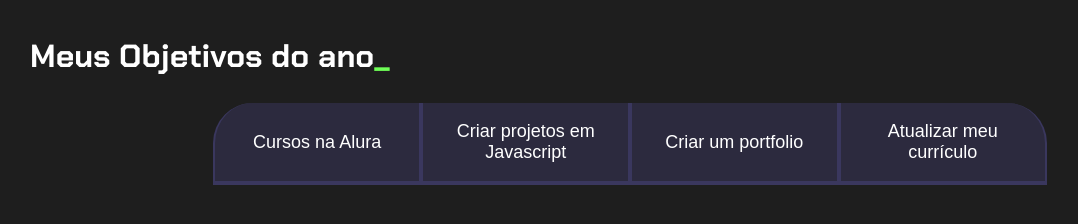
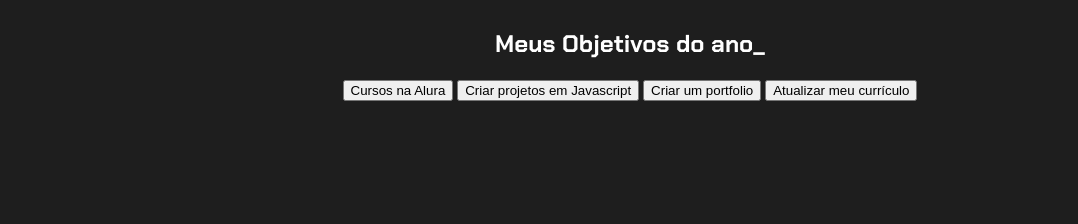
Before and after one commit to GabrielferreiraJorge/metas2, a plain HTML site: page index.html in a window 1280 px wide. Shown: the whole page, without its empty margins (10-1088 px from the left). Drawn offline with Linux system fonts and the light colour scheme.

Commit message:
alterações

```diff
--- a/style.css
+++ b/style.css
@@ -24,51 +24,3 @@ body {
     width: 100%;
     margin: 0 auto;
 }
-
-.titulo-principal {
-    text-align: left;
-    width: 100%;
-    font-size: 32px;
-}
-
-.titulo-principal span {
-    color: var(--verde);
-}
-
-.botao {
-    font-family: "Crakra Petch", sans-serif;
-    background-color: var(--botao-inativo);
-    color: var(--branco);
-    display: flex;
-    justify-content: center;
-    padding: 1em;
-    font-size: 18px;
-    align-items: center;
-    width: 100%;
-    border-bottom: 4px solid var(--botao-ativo);
-    border-left: 2px solid var(--botao-ativo);
-    border-right: 2px solid var(--botao-ativo);
-    border-top: none;
-}
-
-.botoes {
-    display: block;
-}
-
-.botao:first-child {
-    border-radius: 40px 40px 0 0;
-}
-
-@media screen and (min-width: 768px) {
-    .botoes {
-        display: flex;
-    }
-
-    .botao:first-child {
-        border-radius: 40px 0 0 0;
-    }
-
-    .botao:last-child {
-        border-radius: 0 40px 0 0;
-    }
-}
```
